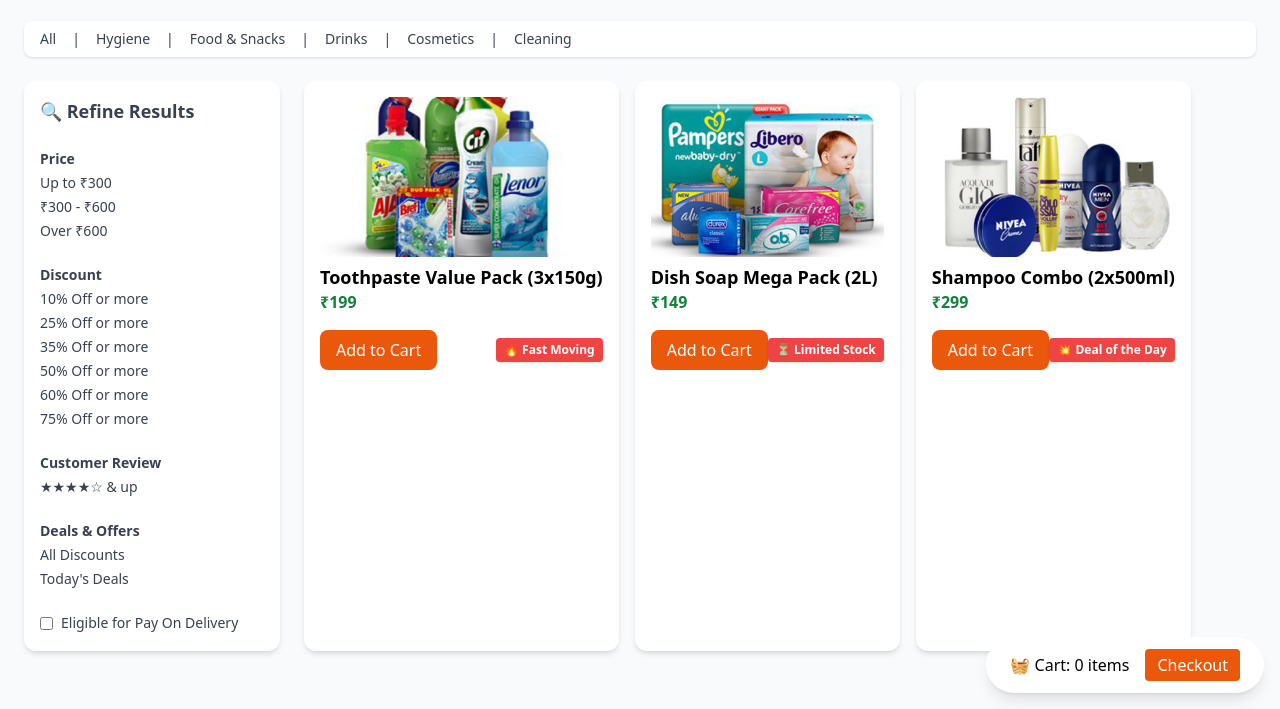
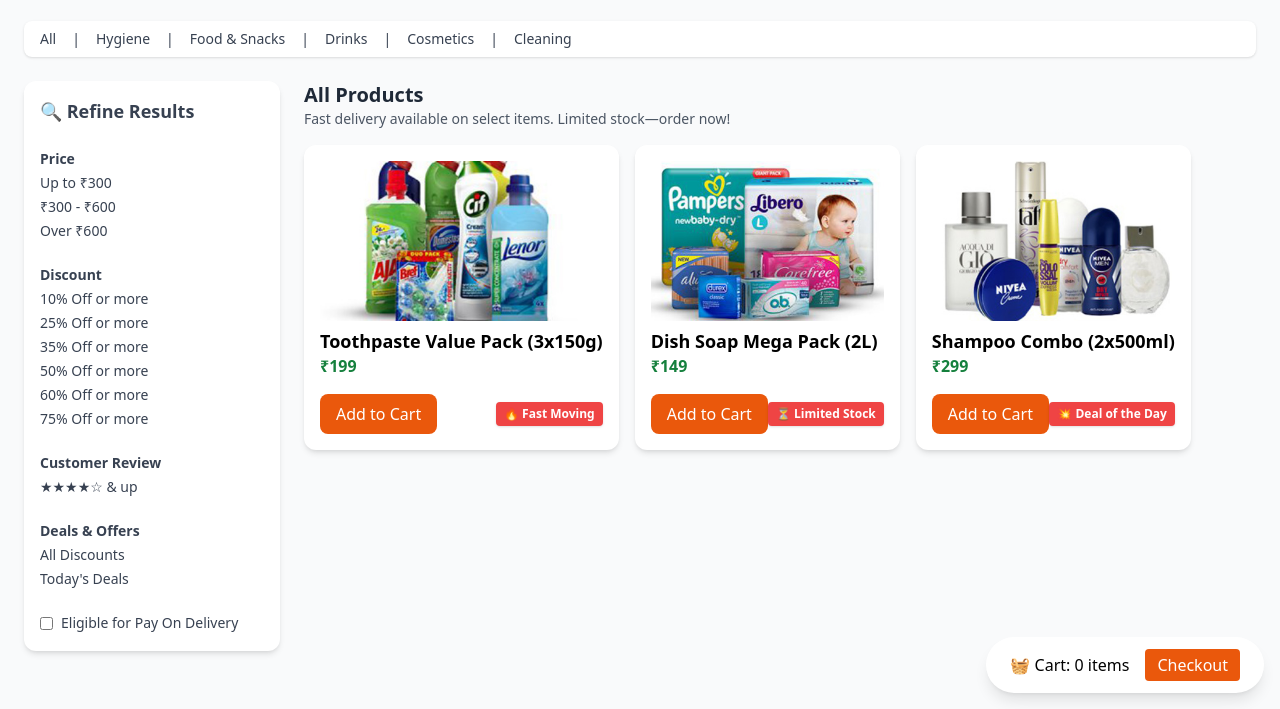
Before and after one commit to IstosMedical/fmcg, a plain HTML site: page index.html in a window 1280 px wide. Shown: the part 91-800 px from the top of the page. Drawn offline with nearby package versions, Linux system fonts and the light colour scheme.

Commit message:
Update index.html

```diff
--- a/index.html
+++ b/index.html
@@ -17,7 +17,7 @@
       <p class="text-sm text-gray-600 mt-1">Fast-moving household deals. Limited stock. Act fast!</p>
     </header>
 
-    <!-- 📱 Mobile Category Toggle -->
+    <!-- 📱 Mobile Filter Toggle -->
     <div class="md:hidden mb-4">
       <button
         onclick="toggleCategoryPanel()"
@@ -100,8 +100,14 @@
         </div>
       </aside>
 
-      <!-- 🧃 Product Grid -->
-      <section id="product-grid" class="flex flex-wrap gap-4"></section>
+      <!-- 🧾 Dynamic Section Header + Product Grid -->
+      <section class="flex-1">
+        <div id="section-header" class="mb-4">
+          <h2 class="text-xl font-bold text-gray-800">All Products</h2>
+          <p class="text-sm text-gray-600">Fast delivery available on select items. Limited stock—order now!</p>
+        </div>
+        <div id="product-grid" class="flex flex-wrap gap-4"></div>
+      </section>
     </main>
 
     <!-- 🧺 Cart Panel -->
```
